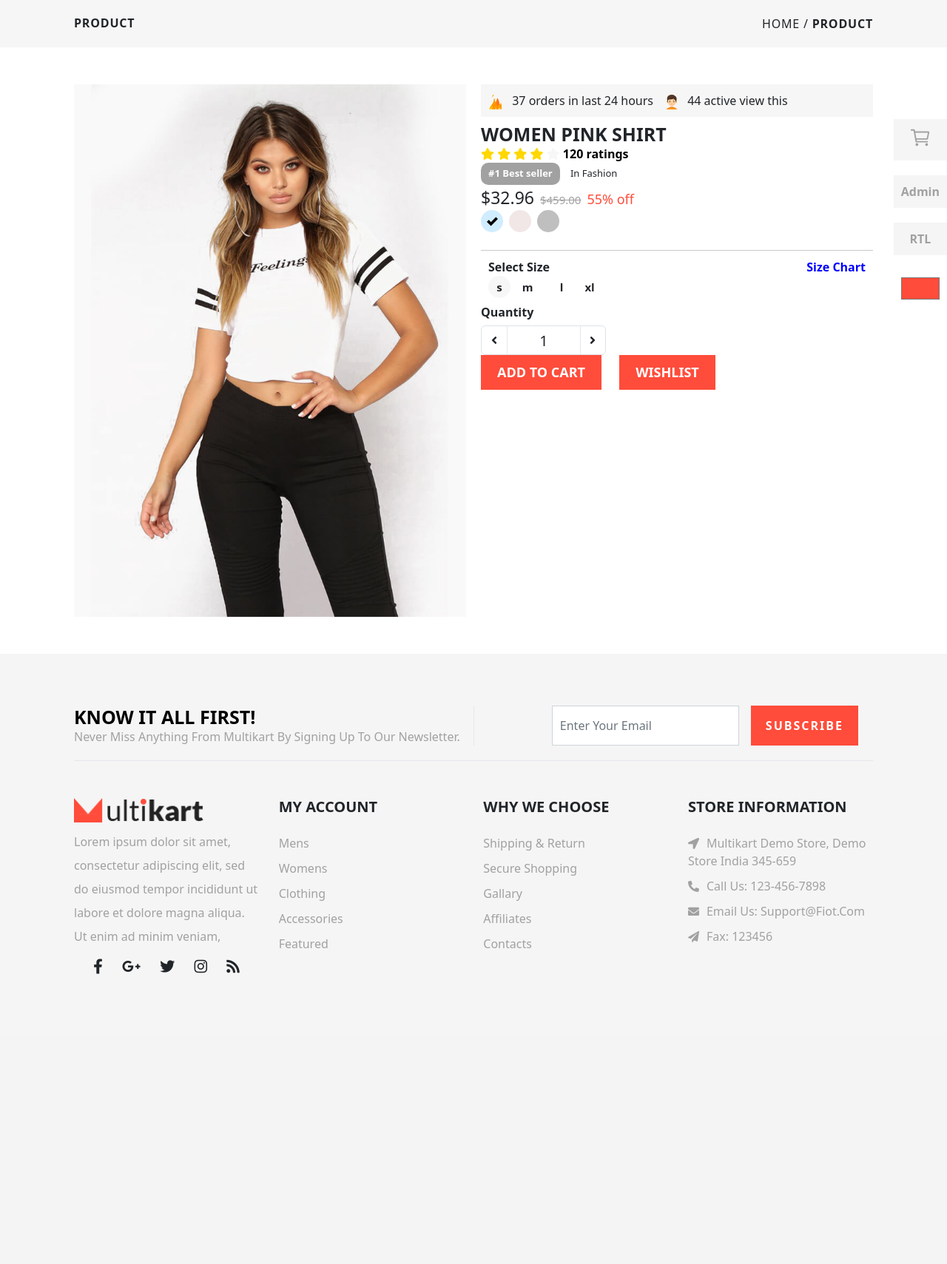
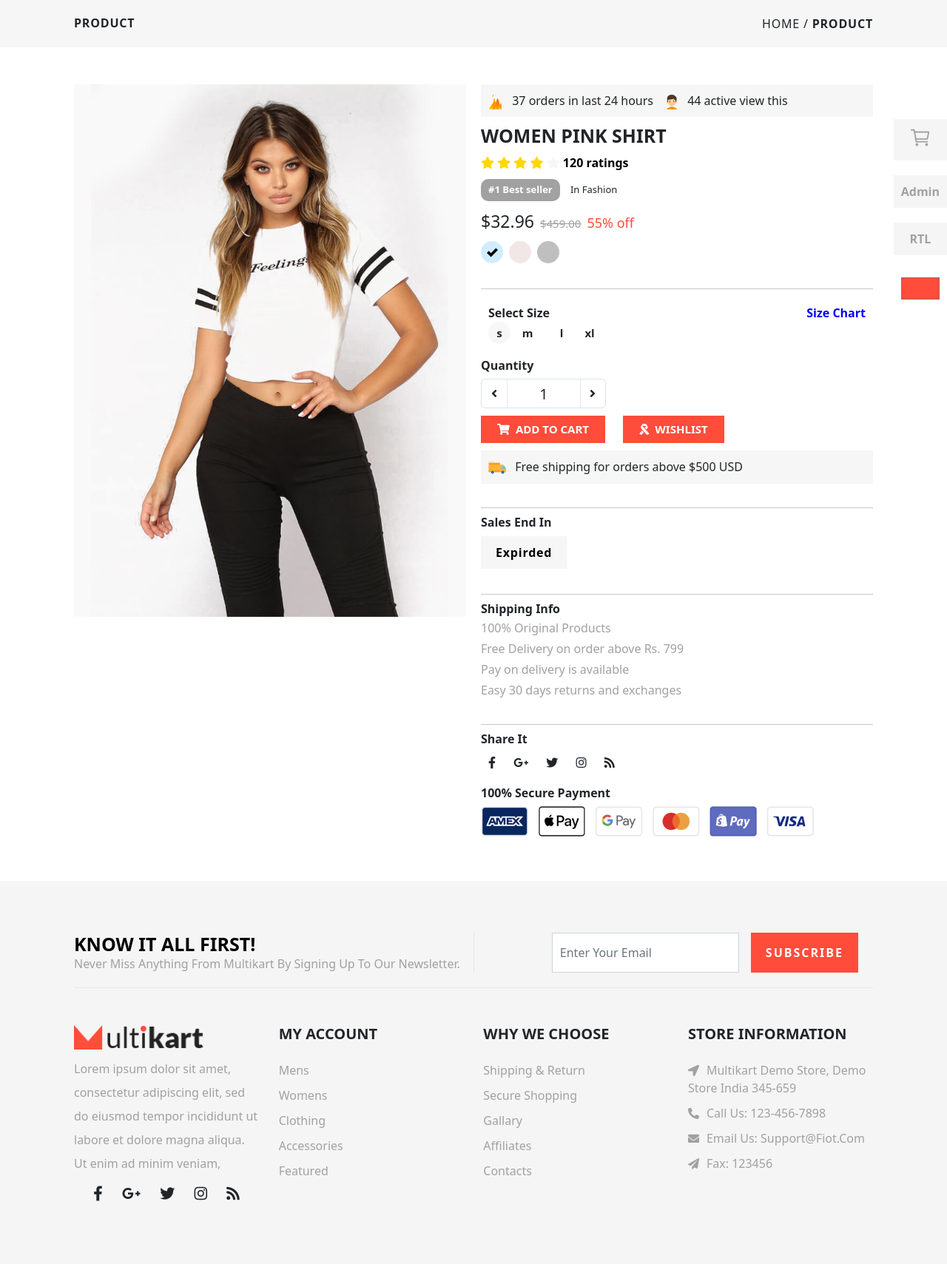
Before and after one commit to ChristopherJamesLeo/project-16-ecomin_shopping_site, a PHP site: page /product_page.html in a window 1280 px wide. Shown: the part 109-1818 px from the top of the page at 74% size. Before the commit the page ends 1426 px from the top, so only its background shows below. Run offline with PHP 8.4, Linux system fonts and the light colour scheme; some libraries are stand-ins or nearby versions.

Commit message:
addProductContent1

```diff
--- a/css/style.css
+++ b/css/style.css
@@ -916,9 +916,9 @@ header {
     font-size: 20px;
 }
 .product-page-right-body .addCartAndWishList-container #addToCartBtn ,.product-page-right-body .addCartAndWishList-container #wishListBtn{
-    padding: 8px 20px;
+    padding: 5px 20px;
     margin-right:20px;
-    font-size: 18px;
+    font-size: 15px;
     border: 2px solid var(--global-color);
     /* border: 1px solid black; */
 }
@@ -976,3 +976,21 @@ header {
 .product-page-right-body .addCartAndWishList-container #wishListBtn:hover::before {
     transform: rotate(180deg);
 }
+.saleEndContainer span{
+    padding: 10px 20px;
+    background-color: var(--global-gray-secondary-color);
+    color: var(--global-text-color-black);
+}
+.product-page-right-body .shoppingInfoContainer span {
+    color: var(--global-text-secondary-color);
+}
+.product-page-right-body .shareItContainer .shareItIcons {
+    display: inline-block;
+    margin: 10px 10px;
+}
+.product-page-right-body .shareItContainer .shareItIcons:hover{
+    color: var(--global-color);
+}
+.product-right-margin-adjust {
+    margin: 10px 0px;
+}
--- a/product_page.html
+++ b/product_page.html
@@ -152,10 +152,10 @@
                         <p class="inline-block">44 active view this</p>
                     </div>
                 </div>
-                <div class="product-title-container">
+                <div class="product-title-container product-right-margin-adjust">
                     <h1 class="uppercase font-semibold">WOMEN PINK SHIRT</h1>
                 </div>
-                <div class="product-rating-container">
+                <div class="product-rating-container product-right-margin-adjust">
                     <span><i class="fas fa-star"></i></span>
                     <span><i class="fas fa-star"></i></span>
                     <span><i class="fas fa-star"></i></span>
@@ -163,14 +163,14 @@
                     <span><i class="fas fa-star"></i></span>
                     <span class="font-semibold">120 ratings</span>
                 </div>
-                <div class="seller_fashion-container">
+                <div class="seller_fashion-container product-right-margin-adjust">
                     <p class="inline-block text-white font-semibold">#1 Best seller</p>
                     <p class="inline-block">In Fashion</p>
                 </div>
-                <div class="product-price-container">
+                <div class="product-price-container product-right-margin-adjust">
                     <span class="">$32.96</span><span class="line-through mx-2">$459.00</span><span>55% off</span>
                 </div>
-                <div class="product-color-select-container">
+                <div class="product-color-select-container product-right-margin-adjust">
                     <ul class="flex m-0 p-0">
                         <li class="color-list-1 active relative"></li>
                         <li class="color-list-2 mx-2 relative"></li>
@@ -191,7 +191,7 @@
                 </div>
                 <br>
                 <hr>
-                <div class="size-select-container flex justify-between">
+                <div class="size-select-container product-right-margin-adjust flex justify-between">
                     <div class="select-size">
                         <p class="font-semibold ">Select Size</p>
                         <ul class="flex m-0 p-0">
@@ -245,7 +245,7 @@
                         }
                     </script>
                 </div>
-                <div class="quantity-container">
+                <div class="quantity-container product-right-margin-adjust">
                     <h2 class="font-semibold mb-2">Quantity</h2>
                     <div class="quantiy-box">
                         <div class="btn-group border">
@@ -288,12 +288,48 @@
                         </script>
                     </div>
                 </div>
-                <div class="addCartAndWishList-container">
-                    <button type="button" id="addToCartBtn" class="uppercase font-bold cursor-pointer relative">add to cart</button>
-                    <button type="button" id="wishListBtn" class="uppercase font-bold cursor-pointer relative">wishlist</button>
+                <div class="addCartAndWishList-container product-right-margin-adjust">
+                    <button type="button" id="addToCartBtn" class="uppercase font-bold cursor-pointer relative"><i class="fas fa-shopping-cart inline-block me-2"></i>add to cart</button>
+                    <button type="button" id="wishListBtn" class="uppercase font-bold cursor-pointer relative"><i class="fas fa-ribbon inline-block me-2"></i>wishlist</button>
                 </div>
+                <div class="product-page-right-top-container product-right-margin-adjust flex justify-start mb-2">
+                    <div class="product-right-top-left me-3">
+                        <img src="./assets/img/truck.png" class="inline-block me-2" alt="fire" >
+                        <p class="inline-block">Free shipping for orders above $500 USD</p>
+                    </div>
+                </div>
+                <br>
+                <hr>
+                <div class="saleEndContainer product-right-margin-adjust">
+                    <h1 class="font-semibold">Sales End In</h1>
+                    <span class="salesEnd inline-block mt-2 font-semibold tracking-wider">Expirded</span>
+                </div>
+                <br>
+                <hr>
+                <div class="shoppingInfoContainer product-right-margin-adjust">
+                    <h1 class="font-semibold">Shipping Info</h1>
+                    <span class="font-medium block my-1">100% Original Products</span>
+                    <span class="font-medium block my-1">Free Delivery on order above Rs. 799</span>
+                    <span class="font-medium block my-1">Pay on delivery is available   </span>
+                    <span class="font-medium block my-1">Easy 30 days returns and exchanges</span>
+                </div>
+                <br>
+                <hr>
+                <div class="shareItContainer product-right-margin-adjust">
+                    <h1 class="font-semibold">Share It</h1>
+                    <a href="#" class="shareItIcons"><i class="fab fa-facebook-f"></i></a>
+                    <a href="#" class="shareItIcons"><i class="fab fa-google-plus-g"></i></i></a>
+                    <a href="#" class="shareItIcons"><i class="fab fa-twitter"></i></i></a>
+                    <a href="#" class="shareItIcons"><i class="fab fa-instagram"></i></a>
+                    <a href="#" class="shareItIcons"><i class="fas fa-rss"></i></a>
+                </div>
+                <div class="payment-continer product-right-margin-adjust">
+                    <h1 class="font-semibold">100% Secure Payment</h1>
+                    <div class="payment-info-img-container mt-2">
+                        <a href="#"><img src="./assets/img/payment.png" alt=""></a>
+                    </div>
 
-
+                </div>
             </div>
         </div>
     </div>
```
Also changed, not shown: assets/img/payment.png (added), assets/img/truck.png (added).
